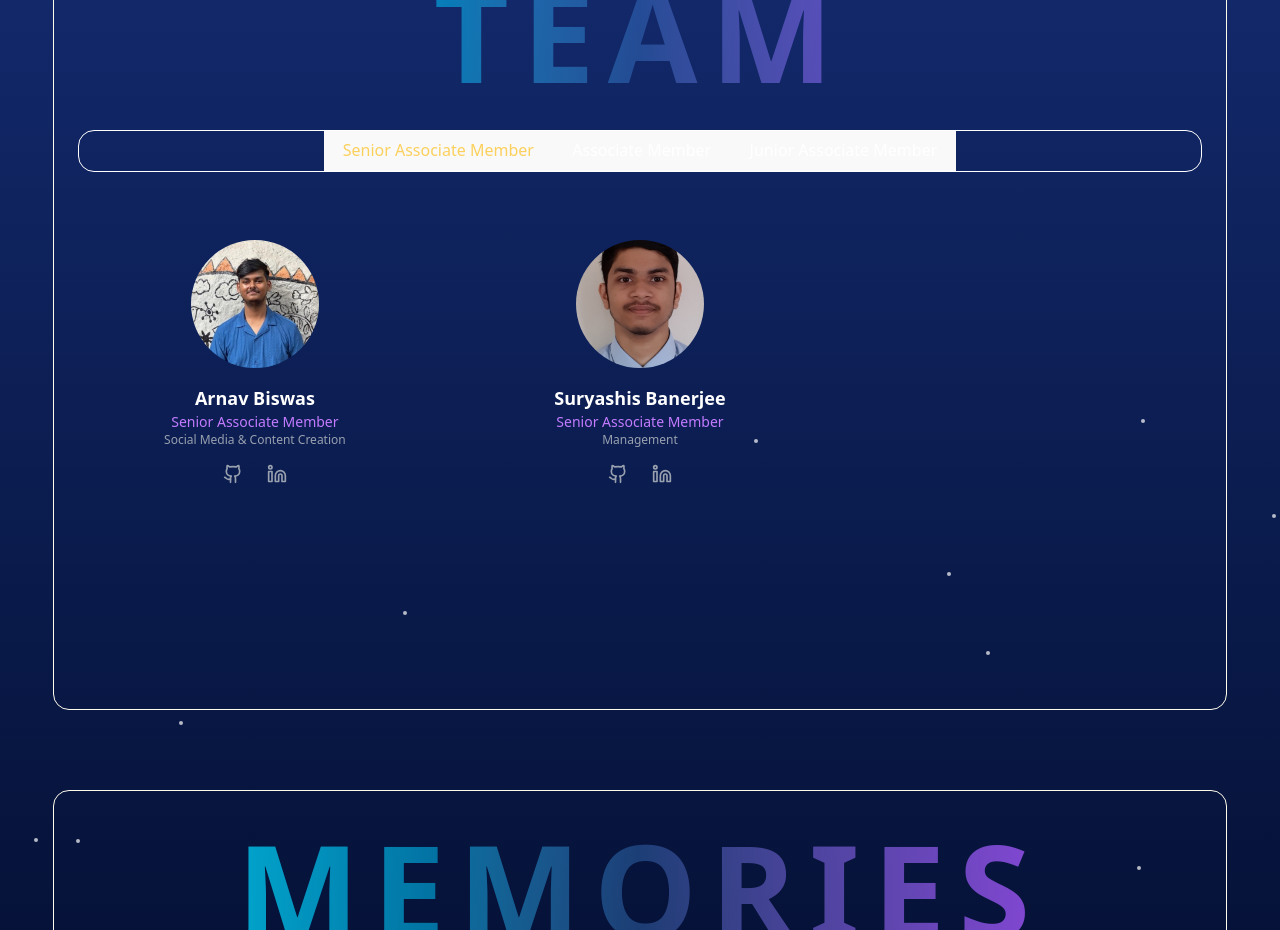
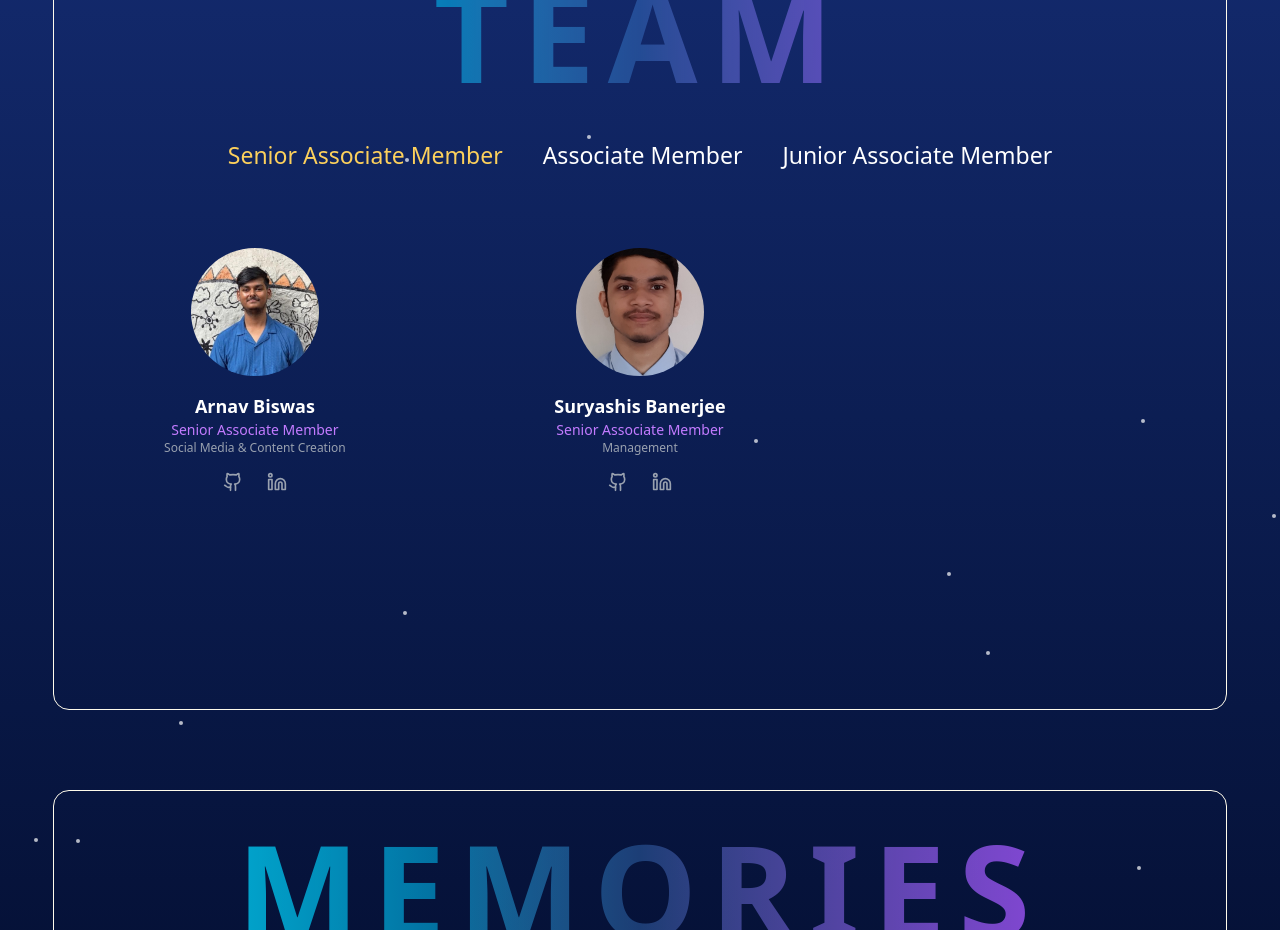
Before and after one commit to sitces/sitces, a React (Vite) app: page / in a window 1280 px wide. Shown: the part 3980-4910 px from the top of the page. Built offline with nearby package versions, Linux system fonts and the light colour scheme.

Commit message:
Team Change

```diff
--- a/src/components/Team.jsx
+++ b/src/components/Team.jsx
@@ -27,16 +27,16 @@ export default function Team() {
 
 
       {/* POSITION FILTER */}
-      <div className="relative z-30 pointer-events-auto mb-12 flex justify-center border rounded-2xl">
+      <div className="relative z-30 pointer-events-auto mb-12 flex justify-center">
         {positions.map((position) => (
-          <button
+          <p
             type="button"
             key={position}
             onClick={() => {
               console.log("clicked:", position);
               setSelectedPosition(position);
             }}
-            className={`px-5 py-2 rounded-8xl cursor-pointer  text-2xl
+            className={`px-5 py-2 cursor-pointer text-[14px] lg:text-[23px]
               ${
                 selectedPosition === position
                   ? "primary-text-color"
@@ -44,7 +44,7 @@ export default function Team() {
               }`}
           >
             {position}
-          </button>
+          </p>
         ))}
       </div>
 
```
